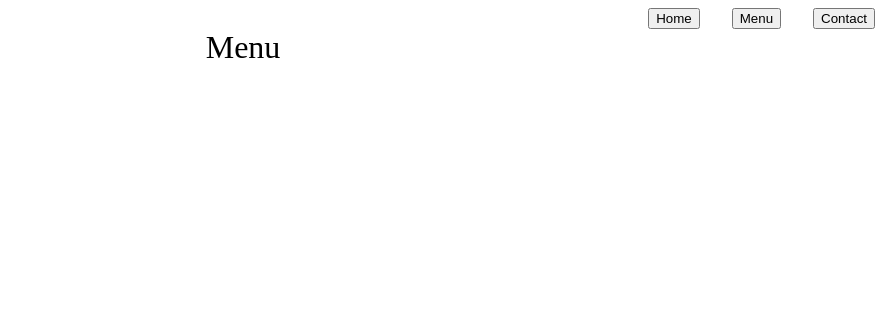
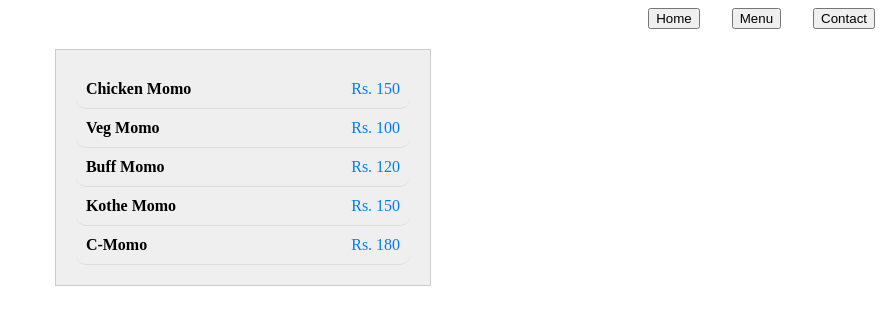
Before and after one commit to Licarsmeth/restaurant, a website built with webpack: page src/template.html in a window 1280 px wide. Both pictures are taken after a click on the button "Menu". Shown: the whole page, without its empty margins (397-1280 px from the left). Built offline with nearby package versions, Linux system fonts and the light colour scheme.

Commit message:
added menu and contact info

```diff
--- a/src/contactUs.js
+++ b/src/contactUs.js
@@ -1,8 +1,21 @@
 export default function contactUs() {
     const content = document.getElementById("content");
-    const description = document.createElement('div');
 
-  description.textContent = 'Contact info';
-  description.classList.add('description');
-  content.appendChild(description);
-  }
+      // Create and display contact information
+  const contactInfo = document.createElement("div");
+  contactInfo.classList.add("contact-info");
+
+  // Add contact details
+  const email = document.createElement("p");
+  email.textContent = "Email: licarsmeth@email.com";
+
+  const phone = document.createElement("p");
+  phone.textContent = "Phone: +1 (123) 456-7890";
+
+  // Append contact details to the contact information container
+  contactInfo.appendChild(email);
+  contactInfo.appendChild(phone);
+
+  // Append the contact information to the content
+  content.appendChild(contactInfo);
+}
--- a/src/initializePage.js
+++ b/src/initializePage.js
@@ -8,7 +8,7 @@ export default function initializePage() {
   const description = document.createElement("div");
 
   //add contents and classes
-  headline.textContent = "Welcome to our restro";
+  headline.textContent = "Welcome to Momomania!";
   pic.setAttribute("src", momo);
   pic.classList.add("pic");
   description.textContent = "The best momo in town";
--- a/src/menuClick.js
+++ b/src/menuClick.js
@@ -1,8 +1,21 @@
 export default function menuClick() {
   const content = document.getElementById("content");
-  const description = document.createElement("div");
 
-  description.textContent = "Menu";
-  description.classList.add("description");
-  content.appendChild(description);
-}
+    // Create and display the food menu
+    const menu = document.createElement("div");
+    menu.classList.add("menu");
+
+    // Create menu items (e.g., different types of momos)
+    const momoTypes = ["Chicken Momo", "Veg Momo", "Buff Momo", "Kothe Momo", "C-Momo"];
+    const prices = ["Rs. 150", "Rs. 100", "Rs. 120", "Rs. 150", "Rs. 180"];
+
+    for (let i = 0; i < momoTypes.length; i++) {
+      const menuItem = document.createElement("div");
+      menuItem.classList.add("menu-item");
+      menuItem.innerHTML = `<span>${momoTypes[i]}</span><span>${prices[i]}</span>`;
+      menu.appendChild(menuItem);
+    }
+
+    // Append the menu to the content
+    content.appendChild(menu);
+  }
--- a/src/style.css
+++ b/src/style.css
@@ -1,4 +1,3 @@
-
 .pic {
     width: 500px;
 }
@@ -19,3 +18,60 @@ justify-content: flex-end;
     align-items: center;
     gap: 2rem;
 }
+
+
+  /* Styling for the food menu container */
+  .menu {
+    background-color: #efefef;
+    border: 1px solid #ccc;
+    padding: 20px;
+    margin-top: 20px;
+  }
+
+  /* Styling for individual menu items */
+  .menu-item {
+    display: flex;
+    justify-content: space-between;
+    padding: 10px;
+    border-radius: 10px;
+    border-bottom: 1px solid #ddd;
+    gap: 10rem;
+  }
+
+  /* Styling for menu item text (e.g., momo type and price) */
+  .menu-item span {
+    font-size: 16px;
+  }
+
+  /* Styling for menu item text (e.g., momo type) */
+  .menu-item span:first-child {
+    font-weight: bold;
+  }
+
+  /* Styling for menu item text (e.g., price) */
+  .menu-item span:last-child {
+    color: #007BFF;
+  }
+
+  /* Hover effect for menu items */
+  .menu-item:hover {
+    background-color: #fff;
+  }
+
+  /* Styling for the contact information container */
+.contact-info {
+    background-color: #efefef;
+    border: 1px solid #ccc;
+    padding: 20px;
+    margin-top: 20px;
+  }
+
+  /* Styling for individual contact details */
+  .contact-info p {
+    font-size: 16px;
+  }
+
+  /* Hover effect for the "Contact" button */
+  #contactButton:hover {
+    background-color: #218838;
+  }
```
Also changed, not shown: dist/main.js.
